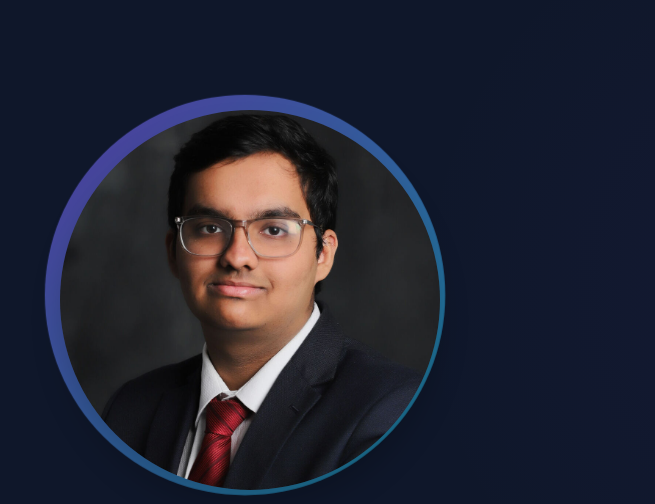
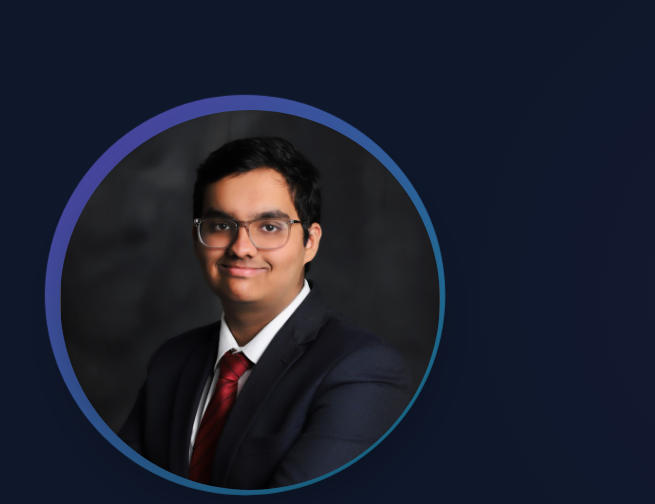
Before and after one commit to yavrohatgi/yavrohatgi.github.io, a plain HTML site: page index.html in a window 1280 px wide. Shown: the part 111-615 px from the top of the page, 0-655 px from the left. Drawn offline with nearby package versions, Linux system fonts and the light colour scheme; a small style sheet from the web is missing.

Commit message:
updated image

```diff
--- a/index.html
+++ b/index.html
@@ -830,7 +830,7 @@
         <!-- Profile Image (Now on Left) -->
         <div class="profile-container" data-aos="fade-right" data-aos-duration="1000">
           <div class="profile-circle"></div>
-          <img src="photo.jpg" alt="Yav Rohatgi" class="profile-image" />
+          <img src="photo.jpeg" alt="Yav Rohatgi" class="profile-image" />
         </div>
 
         <!-- Hero Text (Now on Right) -->
```
Also changed, not shown: photo.jpeg (added), photo.jpg (deleted).
